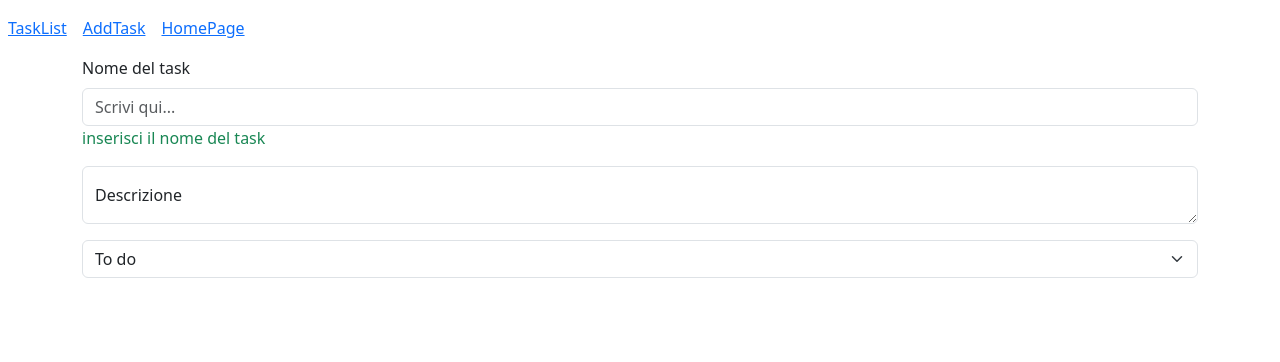
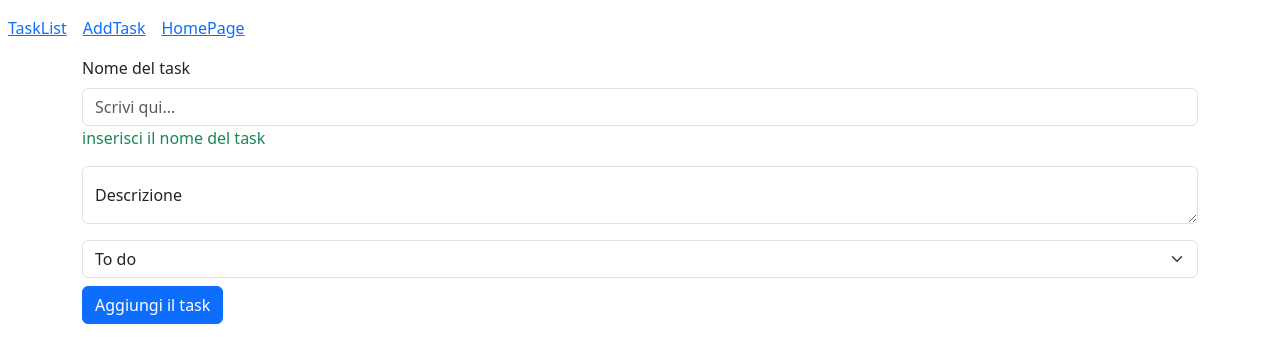
Before and after one commit to CarloMart88/ex-react-task-manager, a React (Vite) app: page /AddTask in a window 1280 px wide. Shown: the top 362 px of the page. Built offline with nearby package versions, Linux system fonts and the light colour scheme; no server answers.

Commit message:
handleSubmit func

```diff
--- a/src/pages/AddTask.jsx
+++ b/src/pages/AddTask.jsx
@@ -11,11 +11,31 @@ function AddTask() {
   const textRef = useRef();
   const selectRef = useRef();
 
+  const handleSubtmit = (e) => {
+    e.preventDefault();
+    const inputGroup = [
+      textRef.current.value,
+      selectRef.current.value,
+      newTasks,
+    ];
+    if (inputGroup.some((i) => i === "")) {
+      //Il campo non può essere vuoto.
+      return alert("alcuni campi sono vuoti ");
+    } else {
+      console.log("hai stampato", inputGroup);
+    }
+
+    //faccio il reset dei parametri
+    setNewTasks("");
+    textRef.current.value = "";
+    selectRef.current.value = "To do";
+  };
+
   return (
     <>
       <div className="container">
         <div className="row">
-          <form>
+          <form onSubmit={handleSubtmit}>
             <div className="mb-3">
               {/**Nome del task (title) → Input controllato (useState). */}
               <label className="form-label">Nome del task</label>
@@ -54,6 +74,7 @@ function AddTask() {
               <option value="Doing">Doing</option>
               <option value="Done">Done</option>
             </select>
+            <button className="btn btn-primary my-2">Aggiungi il task</button>
           </form>
         </div>
       </div>
```
